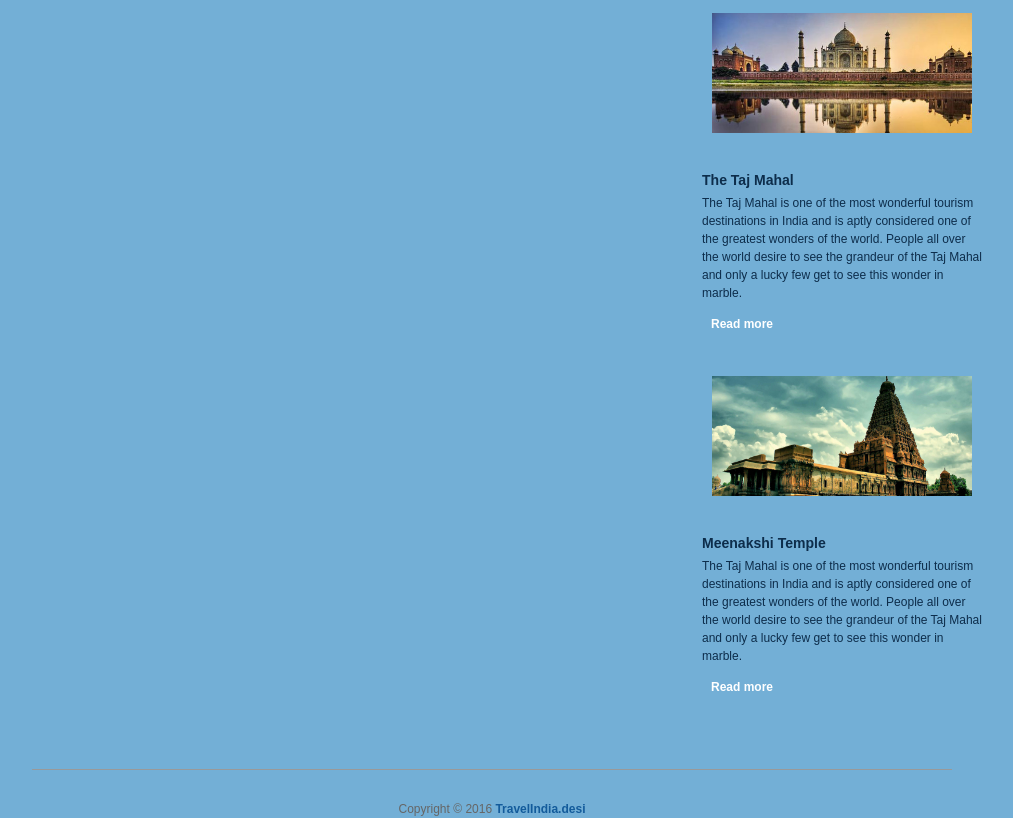
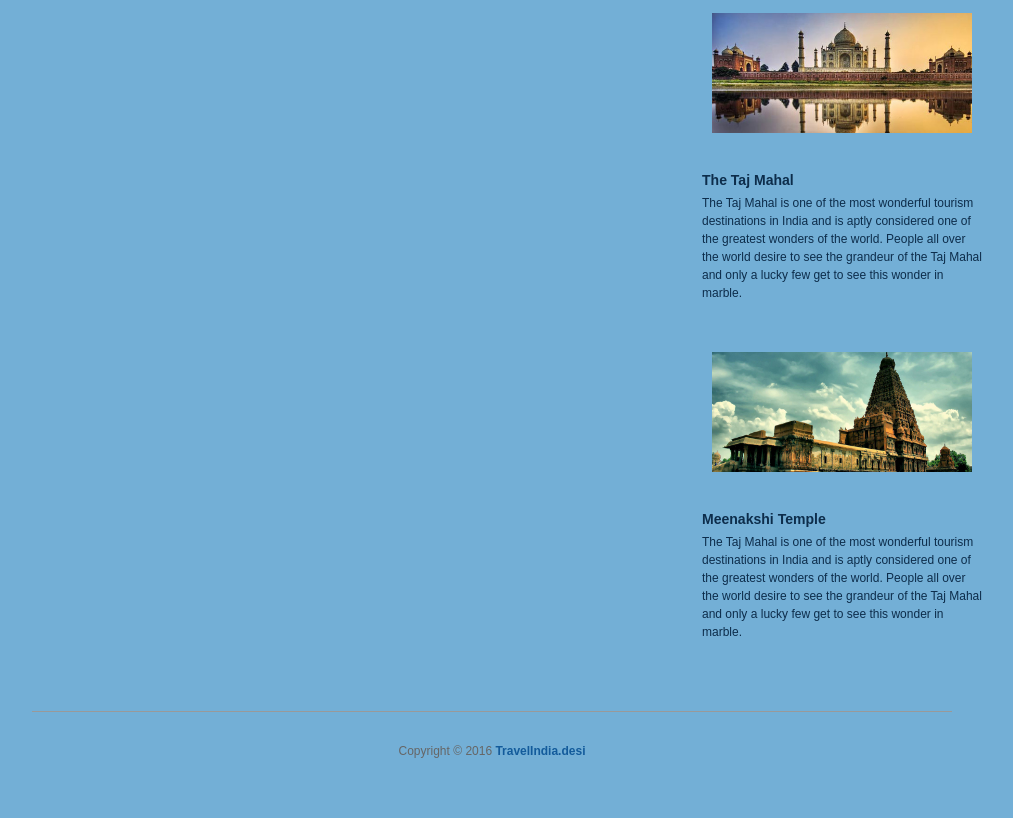
Before and after one commit to honeyleak/travelindia.desi, a plain HTML site: page landing.html in a window 1280 px wide. Shown: the part 517-1335 px from the top of the page, without its empty margins (148-1161 px from the left). After the commit the page ends 1277 px from the top, so only its background shows below. Drawn offline with Linux system fonts and the light colour scheme.

Commit message:
Update landing.html

```diff
--- a/landing.html
+++ b/landing.html
@@ -96,8 +96,6 @@
               <h3>The Taj Mahal</h3>
                 <p>The Taj Mahal is one of the most wonderful tourism destinations in India and is aptly considered one of the greatest wonders of the world. People all over the world desire to see the grandeur of the Taj Mahal and only a lucky few get to see this wonder in marble.            </p>
 
-                <div class="button_01"><a href="#">Read more</a></div>
-
                 <div class="cleaner_h30"></div>
 
                 <div class="image_wrapper">
@@ -105,8 +103,6 @@
               <h3>Meenakshi Temple</h3>
                 <p>The Taj Mahal is one of the most wonderful tourism destinations in India and is aptly considered one of the greatest wonders of the world. People all over the world desire to see the grandeur of the Taj Mahal and only a lucky few get to see this wonder in marble.
               </p>
-
-                <div class="button_01"><a href="#">Read more</a></div>
 
             </div>
 
```
